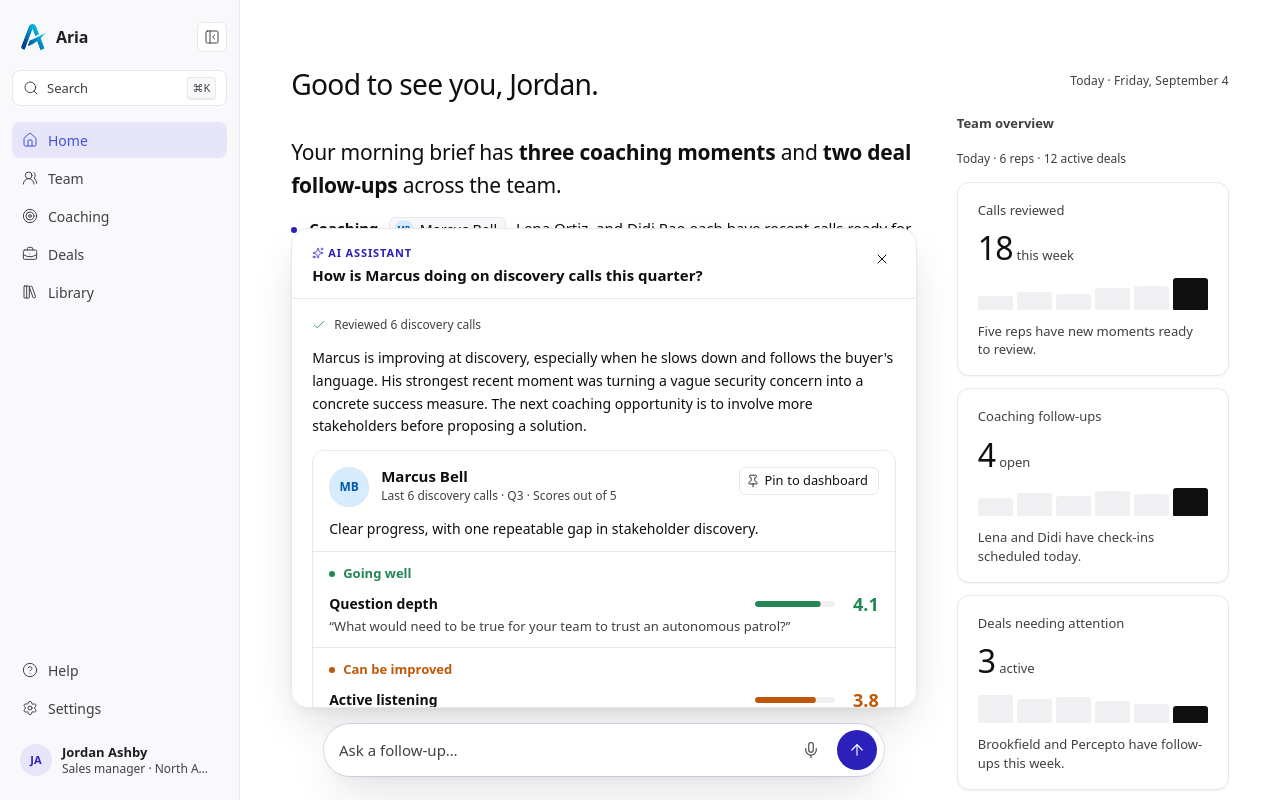
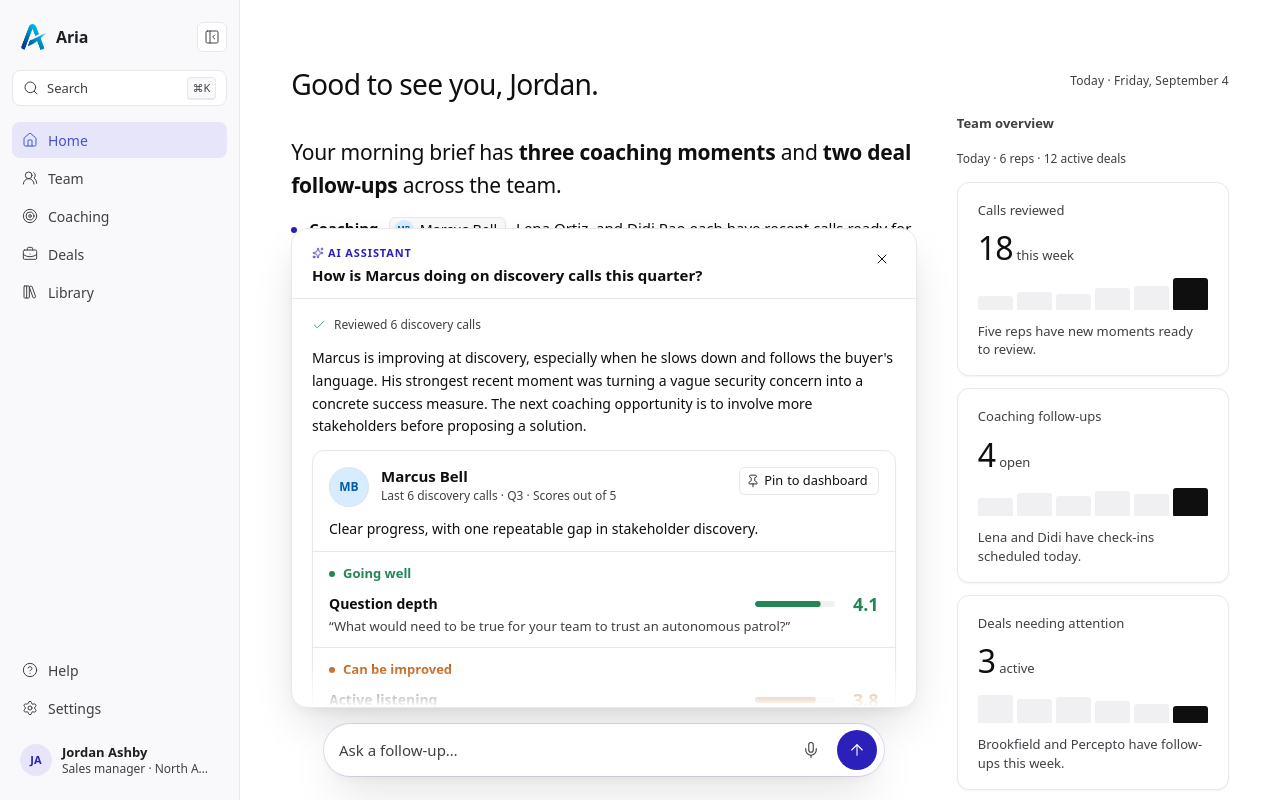
Before and after one commit to sozokin/aria-design, a React (Vite) app: page / in a window 1280 px wide. Both pictures are taken after a click on the button 486 px from the left and 386 px from the top of the page. Shown: the top 800 px of the page. Built offline with nearby package versions, Linux system fonts and the light colour scheme; a web font is replaced by a local one.

Commit message:
feat(motion): panel entrance, animated height and a bottom fade for overflow

```diff
--- /dev/null
+++ b/src/hooks/useElementHeight.ts
@@ -0,0 +1,21 @@
+import { useLayoutEffect, useState, type RefObject } from 'react';
+
+/** An element's rendered height, kept current by a ResizeObserver. Null until first measured. */
+function useElementHeight(ref: RefObject<HTMLElement | null>) {
+  const [height, setHeight] = useState<number | null>(null);
+
+  useLayoutEffect(() => {
+    const element = ref.current;
+    if (!element) return;
+
+    const observer = new ResizeObserver(() => setHeight(element.offsetHeight));
+    observer.observe(element);
+    setHeight(element.offsetHeight);
+
+    return () => observer.disconnect();
+  }, [ref]);
+
+  return height;
+}
+
+export default useElementHeight;
--- /dev/null
+++ b/src/hooks/useHasMoreBelow.ts
@@ -0,0 +1,33 @@
+import { useEffect, useState, type RefObject } from 'react';
+
+/**
+ * True while a scroll region has content below the fold. `contentHeight` is only a dependency:
+ * re-checking when the content grows, not just when the user scrolls.
+ */
+function useHasMoreBelow(ref: RefObject<HTMLElement | null>, contentHeight: number | null) {
+  const [hasMore, setHasMore] = useState(false);
+
+  useEffect(() => {
+    const element = ref.current;
+    if (!element) return;
+
+    const check = () => {
+      const remaining = element.scrollHeight - element.scrollTop - element.clientHeight;
+      setHasMore(remaining > 4);
+    };
+
+    check();
+    element.addEventListener('scroll', check, { passive: true });
+    const observer = new ResizeObserver(check);
+    observer.observe(element);
+
+    return () => {
+      element.removeEventListener('scroll', check);
+      observer.disconnect();
+    };
+  }, [ref, contentHeight]);
+
+  return hasMore;
+}
+
+export default useHasMoreBelow;
--- a/src/index.css
+++ b/src/index.css
@@ -105,6 +105,11 @@
 @theme {
   /* The shell's own desktop breakpoint (styles.css switches at max-width: 760px). */
   --breakpoint-shell: 761px;
+}
+
+/* Fades the bottom edge of a scroll region while more content sits below. */
+@utility scroll-fade {
+  mask-image: linear-gradient(to bottom, black calc(100% - 2.75rem), transparent);
 }
 
 :root {
--- /dev/null
+++ b/src/lib/motion.ts
@@ -0,0 +1,2 @@
+/** Shared easing, matching the shell's --ease-out token. */
+export const EASE_OUT = [0.16, 1, 0.3, 1] as const;
--- a/src/widgets/AssistantExperience/AssistantPanel.tsx
+++ b/src/widgets/AssistantExperience/AssistantPanel.tsx
@@ -1,11 +1,22 @@
-import { useEffect, useId, useLayoutEffect, useRef, type FC as ReactFC } from 'react';
-import { useReducedMotion } from 'motion/react';
+import { useEffect, useId, useLayoutEffect, useRef, useState, type FC as ReactFC } from 'react';
+import { motion, useReducedMotion } from 'motion/react';
 import { Sparkles, X } from 'lucide-react';
 
 import { Button } from '@/components/ui/button';
 import AnswerTurn from './AnswerTurn';
 
+import useElementHeight from '@/hooks/useElementHeight';
+import useHasMoreBelow from '@/hooks/useHasMoreBelow';
+import { EASE_OUT } from '@/lib/motion';
+
 import { IAssistantPanel } from './AssistantExperience.types';
+
+// Rises a little and settles, so it reads as coming up from the prompt bar below it.
+const ENTRANCE = {
+  initial: { opacity: 0, y: 16, scale: 0.98 },
+  animate: { opacity: 1, y: 0, scale: 1 },
+  exit: { opacity: 0, y: 8, scale: 0.98 },
+};
 
 /**
  * The answer surface. Non-modal on purpose: the prompt bar underneath stays usable for follow-ups,
@@ -30,10 +41,17 @@ const AssistantPanel: ReactFC<IAssistantPanel> = ({
   const titleId = useId();
   const rootRef = useRef<HTMLElement>(null);
   const scrollRef = useRef<HTMLDivElement>(null);
+  const contentRef = useRef<HTMLDivElement>(null);
   // Set on mount when a scroll position was resumed, so the "new turn" scroll below skips once.
   const resumedScroll = useRef(false);
 
   const reduceMotion = useReducedMotion();
+  const contentHeight = useElementHeight(contentRef);
+  const hasMoreBelow = useHasMoreBelow(scrollRef, contentHeight);
+  // The bottom fade and the height animation wait until the entrance has finished, so they never
+  // compete with it.
+  const [hasEntered, setHasEntered] = useState(false);
+
   const thread = turns[0];
 
   // Take focus so screen readers announce the dialog; Tab then reaches its controls. Not when the
@@ -78,14 +96,19 @@ const AssistantPanel: ReactFC<IAssistantPanel> = ({
   }, [turns.length, reduceMotion]);
 
   return (
-    <section
+    <motion.section
       ref={rootRef}
       role="dialog"
       aria-modal="false"
       aria-labelledby={titleId}
       tabIndex={-1}
       style={anchor ? { left: anchor.left, width: anchor.width } : undefined}
-      className="fixed inset-x-3 top-8 bottom-[calc(5.25rem+env(safe-area-inset-bottom,0px))] z-(--z-assistant) flex flex-col rounded-2xl border border-border bg-popover text-popover-foreground shadow-md outline-none shell:inset-x-auto shell:top-[calc(100dvh-5.75rem-var(--assistant-panel-max))] shell:bottom-auto shell:max-h-(--assistant-panel-max) shell:shadow-lg"
+      className="fixed inset-x-3 top-8 bottom-[calc(5.25rem+env(safe-area-inset-bottom,0px))] z-(--z-assistant) flex flex-col rounded-2xl border border-border bg-popover text-popover-foreground shadow-md will-change-transform outline-none shell:inset-x-auto shell:top-[calc(100dvh-5.75rem-var(--assistant-panel-max))] shell:bottom-auto shell:max-h-(--assistant-panel-max) shell:shadow-lg"
+      initial={ENTRANCE.initial}
+      animate={ENTRANCE.animate}
+      exit={{ ...ENTRANCE.exit, transition: { duration: 0.22, ease: EASE_OUT } }}
+      transition={{ duration: 0.38, ease: EASE_OUT }}
+      onAnimationComplete={() => setHasEntered(true)}
     >
       <header className="flex items-start gap-3 border-b border-border px-5 pt-4 pb-3">
         <div className="min-w-0 flex-1">
@@ -108,14 +131,20 @@ const AssistantPanel: ReactFC<IAssistantPanel> = ({
         </Button>
       </header>
 
-      <div
+      {/* Animates to the content's height, so new content grows the panel smoothly (downward only,
+          since the top edge is fixed). Capped by the panel's max height, beyond which it scrolls. */}
+      <motion.div
         ref={scrollRef}
         onScroll={event => onScrollChange(event.currentTarget.scrollTop)}
+        data-overflow={hasEntered && hasMoreBelow}
         // Relative so it is the turns' offsetParent: their offsetTop is then measured from the
         // scroll area, not from the dialog with its header.
-        className="relative min-h-0 shrink overflow-y-auto overscroll-contain"
+        className="relative min-h-0 shrink overflow-y-auto overscroll-contain data-[overflow=true]:scroll-fade"
+        initial={false}
+        animate={{ height: contentHeight ?? 'auto' }}
+        transition={{ duration: reduceMotion || !hasEntered ? 0 : 0.32, ease: EASE_OUT }}
       >
-        <div className="flex flex-col gap-5 px-5 py-4">
+        <div ref={contentRef} className="flex flex-col gap-5 px-5 py-4">
           {turns.map((turn, index) => {
             const isPinned = pinned.some(entry => entry.turnId === turn.id);
             return (
@@ -130,8 +159,8 @@ const AssistantPanel: ReactFC<IAssistantPanel> = ({
             );
           })}
         </div>
-      </div>
-    </section>
+      </motion.div>
+    </motion.section>
   );
 };
 
--- a/src/widgets/AssistantExperience/index.tsx
+++ b/src/widgets/AssistantExperience/index.tsx
@@ -1,4 +1,5 @@
 import { type FC as ReactFC } from 'react';
+import { AnimatePresence } from 'motion/react';
 
 import AssistantPanel from './AssistantPanel';
 
@@ -6,9 +7,15 @@ import { IAssistantExperience } from './AssistantExperience.types';
 
 /**
  * The AI Assistant answer experience. State lives in the host so an answer keeps streaming while
- * this surface is closed; this component only decides whether the panel is there.
+ * this surface is closed; this component only decides how the panel enters and leaves.
+ * AnimatePresence keeps the panel mounted until its exit animation has played.
  */
-const AssistantExperience: ReactFC<IAssistantExperience> = ({ isOpen, turns, ...panelProps }) =>
-  isOpen && turns.length > 0 ? <AssistantPanel turns={turns} {...panelProps} /> : null;
+const AssistantExperience: ReactFC<IAssistantExperience> = ({ isOpen, turns, ...panelProps }) => (
+  <AnimatePresence>
+    {isOpen && turns.length > 0 && (
+      <AssistantPanel key="assistant-panel" turns={turns} {...panelProps} />
+    )}
+  </AnimatePresence>
+);
 
 export default AssistantExperience;
```
